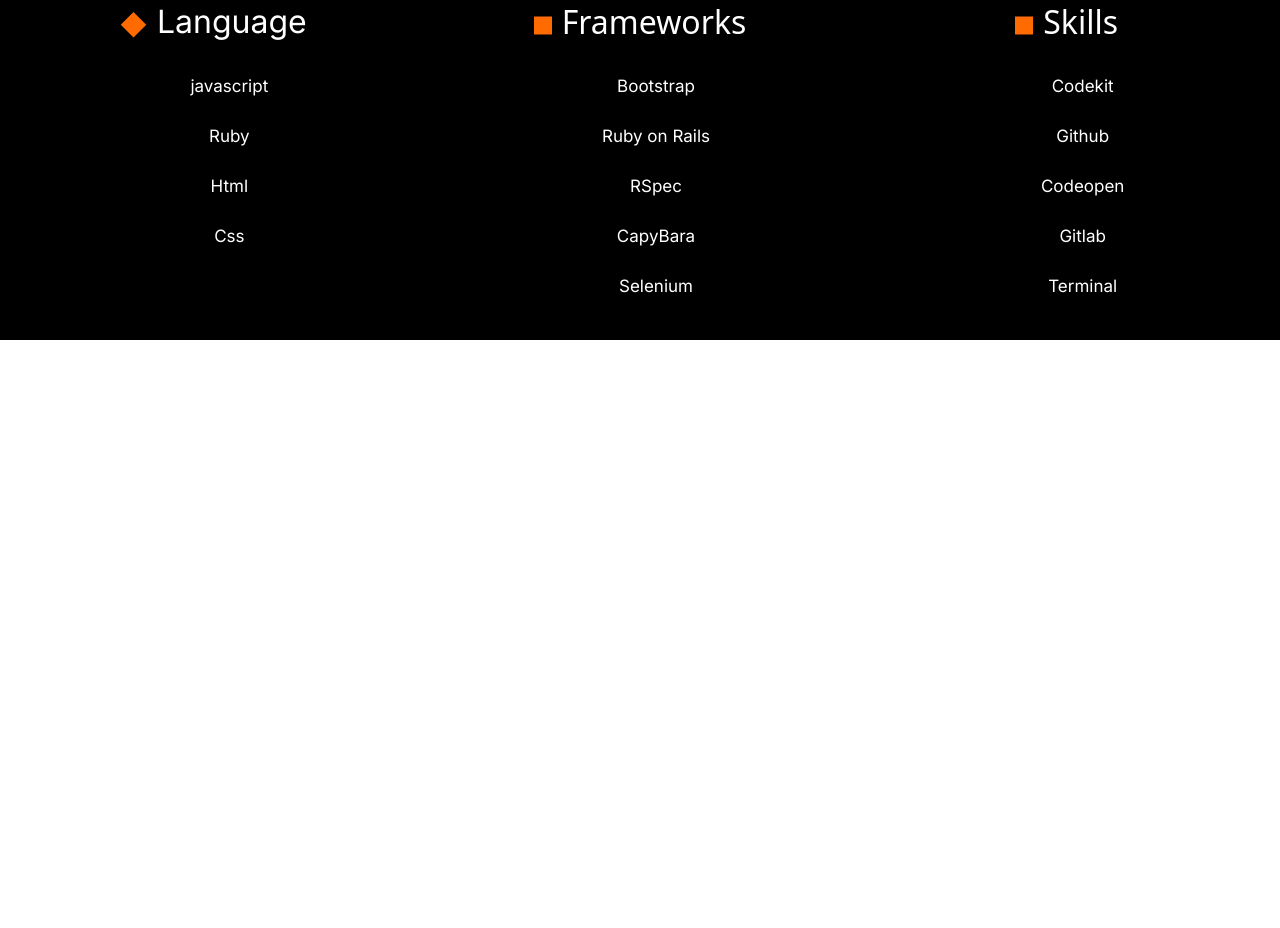
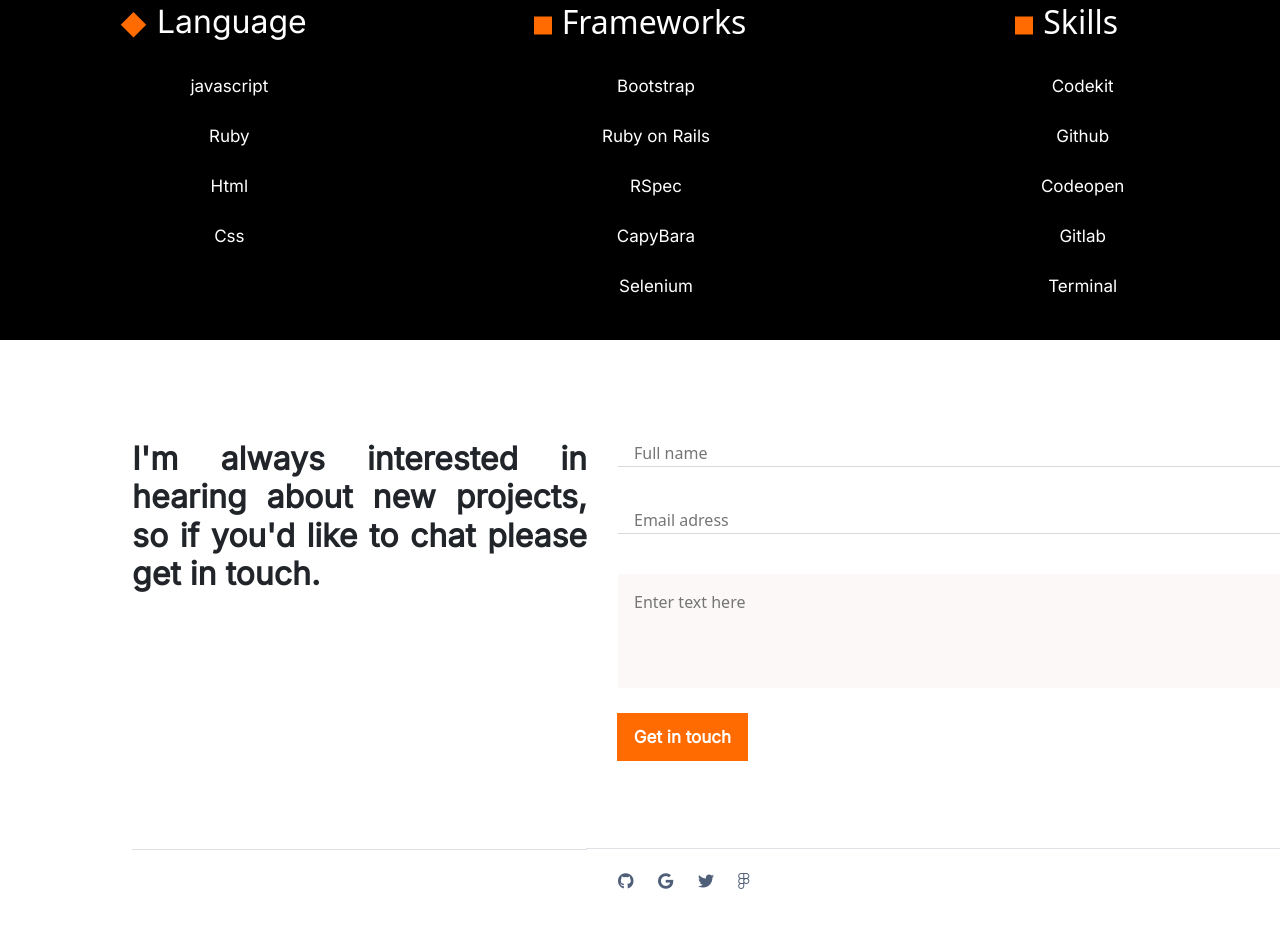
Before and after one commit to DeVuDeveloper/Portfolio-old, a plain HTML site: page index.html in a window 1280 px wide. Shown: the part 2998-3926 px from the top of the page. Before the commit the page ends 3338 px from the top, so only its background shows below. Drawn offline with nearby package versions, Linux system fonts and the light colour scheme.

Commit message:
form finished

```diff
--- a/index.html
+++ b/index.html
@@ -285,6 +285,65 @@
 
         <!-- end of About section -->
 
+        <section id="contact">
+            <div class="text">
+            <h2>I'm always interested in hearing about new projects,
+                 so if you'd like to chat please get in touch.</h2>
+        </div>
+            <form action="https://formspree.io/f/xvolpvao" method="post">
+
+                <ul>
+                    <li>
+
+                        <input id="name" type="text" name=
+                        "username" placeholder=
+                        "Full name" required maxlength="30">
+                    </li>
+                    <li>
+                        <input type="email" name='email' id=
+                        'e-mail' placeholder='Email adress' required>
+                    </li>
+                    <li>
+                        <textarea name="user-messages" id=
+                        "user-comments" cols="30" rows="10" placeholder=
+                        'Enter text here' maxlength="500"></textarea>
+                    </li>
+                    <li>
+                        <div class="btn">
+                            <button id="submit" type=
+                            "submit">Get in touch</button>
+                        </div>
+                    </li>
+                </ul>
+
+                <div class='soc-media'>
+
+                    <ul>
+                        <li class='soc'>
+                            <a href="https://github.com/VuDej">
+                                <i class="fa-brands fa-github"></i></a>
+                        </li>
+                        <li class='soc'>
+                            <a href="https://www.google.com/">
+                                <i class="fa-brands fa-google"></i></a>
+                        </li>
+                        <li class='soc'>
+                            <a href="https://twitter.com/DejanVuj">
+                                <i class='fa-brands fa-twitter'></i></a>
+                        </li>
+                        <li class='soc'>
+                            <a href="https://www.figma.com/">
+                                <i class='fa-brands fa-figma'></i></a>
+                        </li>
+
+                    </ul>
+
+                </div>
+
+            </form>
+
+        </section>
+
     </main>
     <script src="main.js"></script>
 </body>
--- a/style.css
+++ b/style.css
@@ -618,6 +618,8 @@
   height: 50px;
 }
 
+
+
 .columns li a {
   text-decoration: none;
   color: #fff;
@@ -637,3 +639,121 @@
 }
 
 /* end of About section  */
+
+
+
+
+
+/* end of About section */
+
+#contact {
+  display: grid;
+  grid-template-columns: 600px 1fr;
+
+
+  background-color: #fff;
+
+
+
+  margin-bottom: 40px;
+  margin-top: 100px;
+}
+
+form {
+
+ margin-left: -14px;
+
+}
+.text {
+
+
+  width: 455px;
+  margin-left: 132px;
+  border-bottom: 1px solid #dfe1e6;
+  margin-bottom: 64.8px;
+  margin-right: 0;
+
+}
+
+.text h2{
+
+ font-family: 'Inter', sans-serif;
+ font-weight: 700;
+ height: 256px;
+ text-align: justify;
+}
+
+
+
+#name {
+  padding-left: 16px;
+}
+
+#e-mail {
+  padding-left: 16px;
+}
+
+form ul li {
+  list-style: none;
+}
+
+
+.soc a {
+  color: #505f79;
+}
+
+form ul li input {
+  width: 684px;
+  border: none;
+  border-bottom: solid 1px #dbd8d7;
+  margin-bottom: 40px;
+}
+
+form ul li textarea {
+  padding: 16px;
+  width: 684px;
+  height: 114px;
+  background: #fbf8f7;
+  border: none;
+}
+
+.btn {
+  display: flex;
+  justify-content: start;
+
+}
+
+#submit {
+  width: 131px;
+  height: 48px;
+  background: #ff6b00;
+  font-family: 'Inter', sans-serif;
+  font-weight: bold;
+  font-size: 17px;
+  line-height: 24px;
+  text-decoration: none;
+  color: #fff;
+  margin-left: -14px;
+  margin-top: 12px;
+  border: none;
+
+}
+
+.soc {
+
+  width: 19.96px;
+  height: 19.6px;
+}
+
+.soc-media ul {
+  display: flex;
+  justify-content: start;
+  position: relative;
+  gap: 20px;
+  margin-top: 80px;
+  margin-bottom: 26px;;
+  list-style: none;
+  border-top: 1px solid #dfe1e6;
+  padding-top: 20px;
+
+}
```
